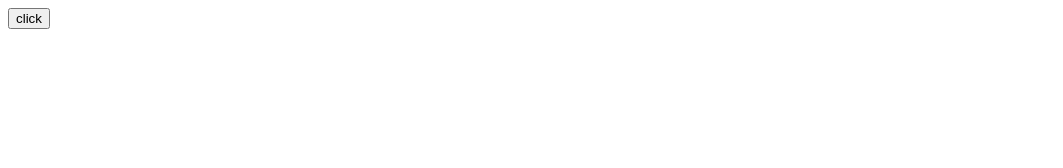
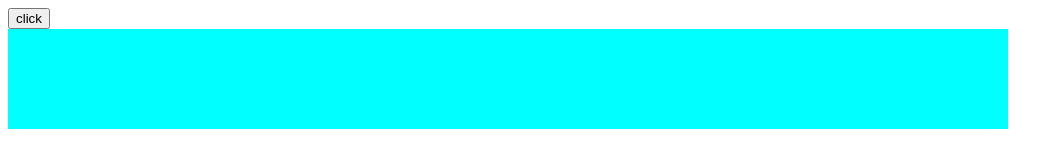
Before and after one commit to Aleksey-Bor/jQueryTraning, a plain HTML site: page index.html in a window 1280 px wide. Both pictures are taken after a click on the button "click". Shown: the whole page, without its empty margins (0-1063 px from the left). Drawn offline with nearby package versions, Linux system fonts and the light colour scheme.

Commit message:
animate()

```diff
--- a/index.html
+++ b/index.html
@@ -21,7 +21,7 @@
     <script>
       $(function () {
         $("button").click(function () {
-          $("div").slideToggle(1000);
+          $("div").animate({ width: "1000" }, 2000);
         });
       });
       /*Query has some easy-to-implement effects to create animations.
@@ -35,7 +35,14 @@ Just like the toggle() method switches between hiding and showing, the fadeToggl
 Another method used for fading is fadeTo(), which allows fading to a given opacity (value between 0 and 1). For example: $("div").fadeTo(1500, 0.7);
 
 The slideUp() and slideDown() methods are used to create a sliding effect on elements.
-Again, similar to the previous toggle methods, the slideToggle() method switches between the sliding effects and can take two optional parameters: speed and callback.*/
+Again, similar to the previous toggle methods, the slideToggle() method switches between the sliding effects and can take two optional parameters: speed and callback.
+
+animate()
+
+
+The animate() method lets you animate to a set value, or to a value relative to the current value.
+You need to define the CSS properties to be animated as its parameter in JSON format ("key":"value" pairs).
+The second parameter defines the speed of the animation.*/
     </script>
   </body>
 </html>
```
